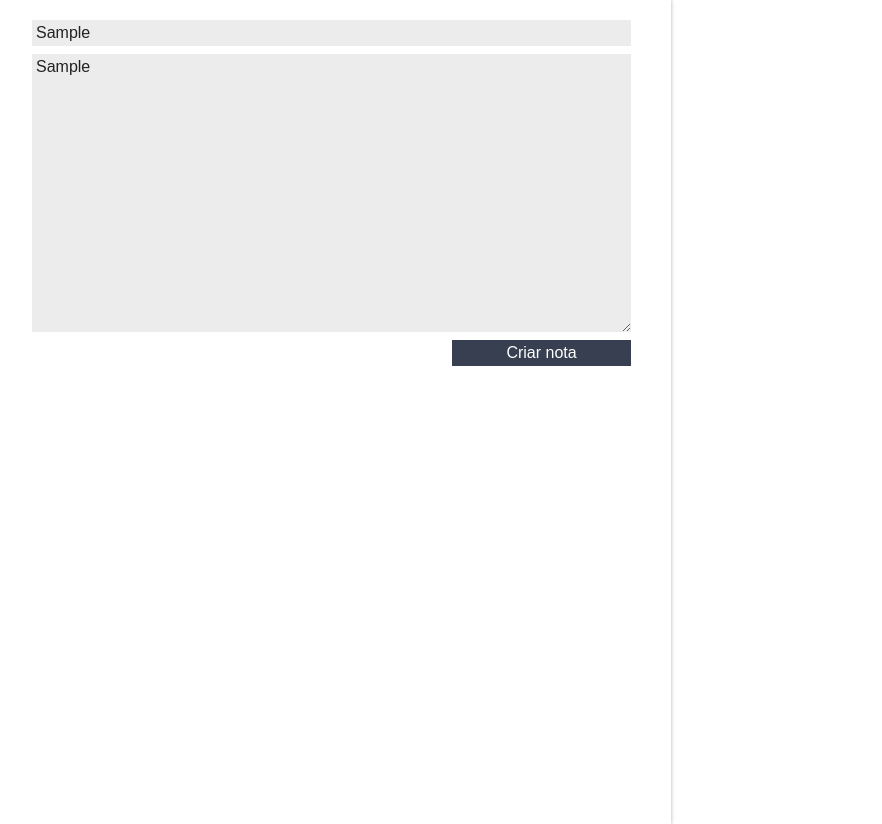
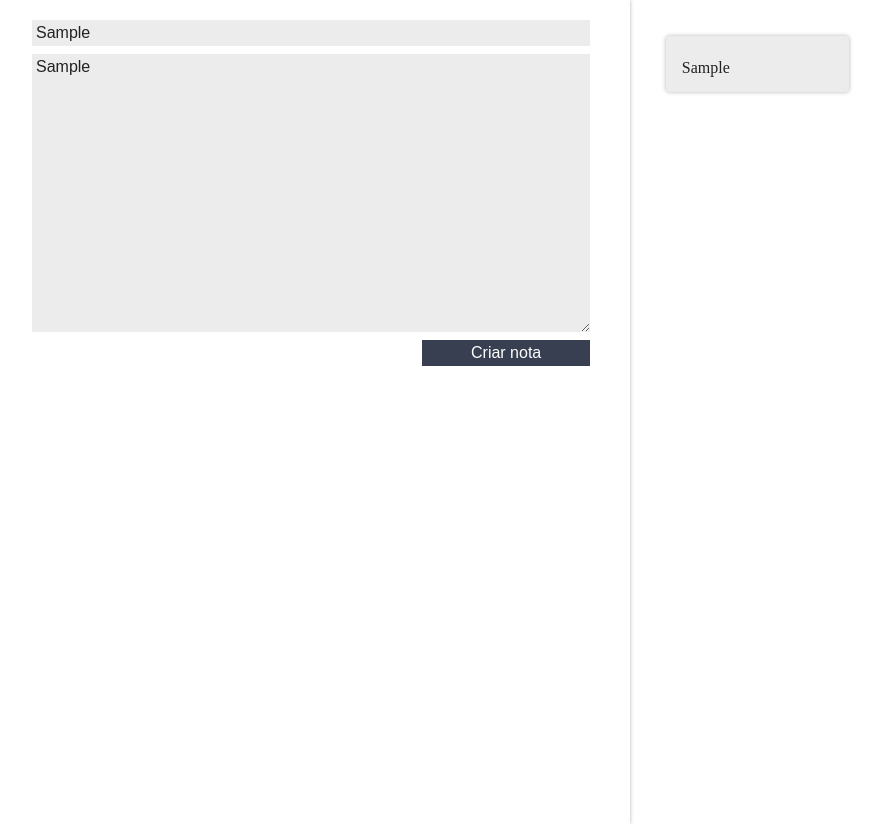
Before and after one commit to BarbaraPSousa/react-conhecendo-biblioteca, a React (Create React App) app: page / in a window 1280 px wide. Both pictures are taken after typing "Sample", "Sample" into the empty fields and a click on the button "Criar nota". Shown: the whole page, without its empty margins (8-890 px from the left). Built offline with nearby package versions, Linux system fonts and the light colour scheme.

Commit message:
Usando o State

```diff
--- a/src/App.js
+++ b/src/App.js
@@ -6,23 +6,31 @@
 
 class App extends Component {
 
-  constructor(props){
+  constructor(props) {
     super(props)
-    this.notas = []
+
+    this.state = {
+      notas:[]
+    }
   }
+
   //metodo de criar notas
-  criaNota(titulo, texto){
-    const novaNota = {titulo, texto}
-    this.notas.push(novaNota)
-    console.log(this.notas.length);
+  criaNota(titulo, texto) {
+    const novaNota = { titulo, texto }
+    const novoArrayNotas = [...this.state.notas, novaNota]
+    const novoEstado = {
+      notas:novoArrayNotas
+    }
+    this.setState(novoEstado)
+  }
 
-  }
   render() {
     return (
       <section className="conteudo">
-        <Formulario criarNota={this.criaNota.bind(this)} //<!--props custumizados(injeção de depedência)-->
+        <Formulario
+          criarNota={this.criaNota.bind(this)} //<!--props custumizados(injeção de depedência)-->
         />
-        <ListaDeNotas notas={this.notas}/>
+        <ListaDeNotas notas={this.state.notas} />
       </section>
     )
   }
--- a/src/components/CardNota/CardNota.jsx
+++ b/src/components/CardNota/CardNota.jsx
@@ -6,9 +6,9 @@
     return (
       <section className="card-nota">
         <header className="card-nota_cabecalho">
-          <h3 className="card-nota_titulo">Titulo</h3>
+          <h3 className="card-nota_titulo">{this.props.Titulo}</h3>
         </header>
-        <p className="card-nota_texto">Escreva sua nota</p>
+        <p className="card-nota_texto">{this.props.texto}</p>
       </section>
     )
   }
--- a/src/components/ListaDeNotas/ListaDeNotas.jsx
+++ b/src/components/ListaDeNotas/ListaDeNotas.jsx
@@ -16,8 +16,8 @@
         {this.props.notas.map((nota, index) => {
           return (
             <li className="lista-notas_item" key={index}>
-              <div>{nota}</div>
-              <CardNota />
+
+              <CardNota titulo={nota.titulo} texto={nota.texto}/>
             </li>
           )
         })}
```
